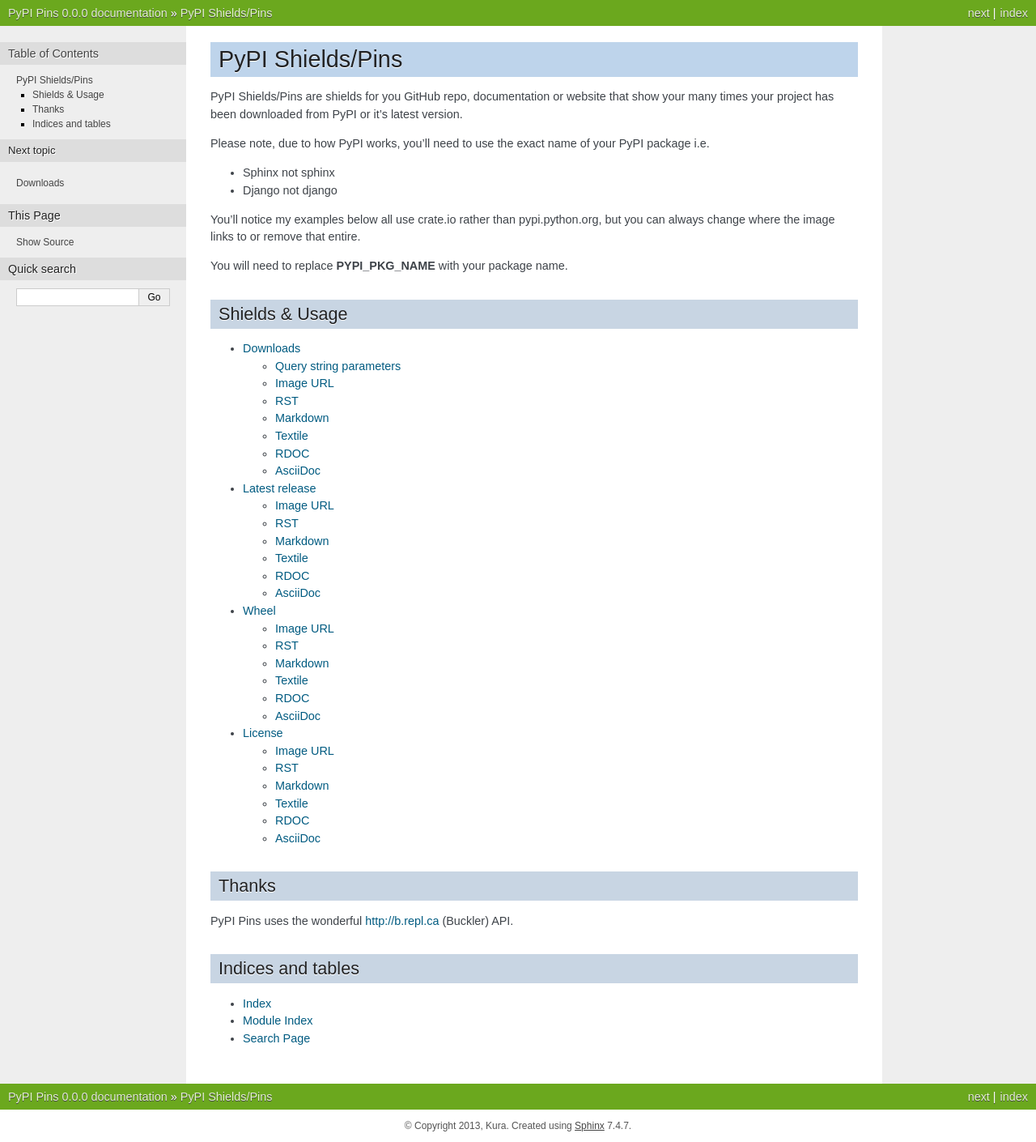
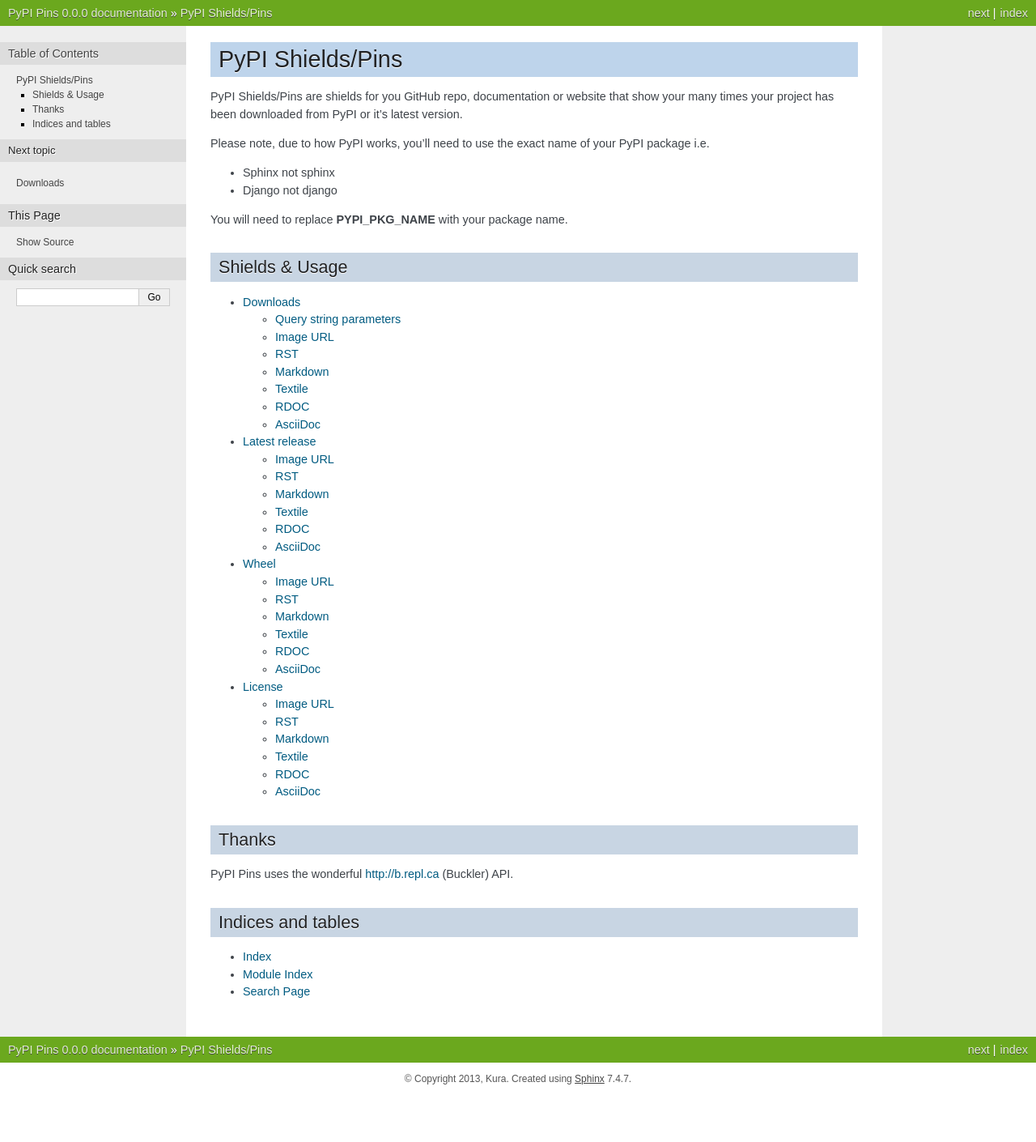
Before and after one commit to badges/pypipins, a Sphinx documentation site: the page built from docs/source/index.rst, in a window 1280 px wide. Shown: the whole page at 81% size. Built offline with Sphinx 7.4.7, drawn with Linux system fonts in a browser that asks for light colours; after the commit the page ends 1352 px from its top, so only the background shows below that.

Commit message:
Removed reference to crate.io

```diff
--- a/docs/source/index.rst
+++ b/docs/source/index.rst
@@ -10,9 +10,6 @@
 
 - Sphinx not sphinx
 - Django not django
-
-You'll notice my examples below all use crate.io rather than pypi.python.org, but you
-can always change where the image links to or remove that entire.
 
 You will need to replace **PYPI_PKG_NAME** with your package name.
 
```
